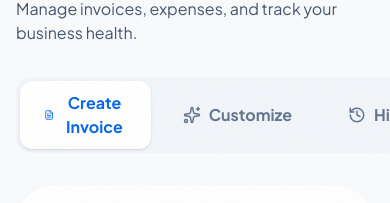
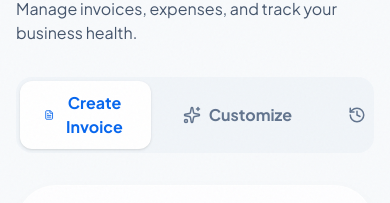
Before and after one commit to Jeevan0413/business-hub-tool, a React (Vite) app: page /finance in a window 390 px wide. Shown: the part 175-378 px from the top of the page. Built offline with nearby package versions, Linux system fonts and the light colour scheme; sample sign-in values are in the browser's storage.

Commit message:
Optimize mobile responsiveness for tab bars

```diff
--- a/src/index.css
+++ b/src/index.css
@@ -206,3 +206,12 @@
 .table-container {
   @apply overflow-x-auto rounded-[2rem] border border-slate-200 dark:border-white/5;
 }
+
+/* Hide scrollbar for elements like mobile tabs */
+.hide-scrollbar::-webkit-scrollbar {
+  display: none;
+}
+.hide-scrollbar {
+  -ms-overflow-style: none;  /* IE and Edge */
+  scrollbar-width: none;  /* Firefox */
+}
--- a/src/pages/FinanceTool.jsx
+++ b/src/pages/FinanceTool.jsx
@@ -353,7 +353,7 @@ export default function FinanceTool() {
         </div>
       </div>
 
-      <div className="flex gap-2 p-1 bg-slate-100 dark:bg-white/5 rounded-2xl w-fit">
+      <div className="flex gap-2 p-1 bg-slate-100 dark:bg-white/5 rounded-2xl w-full overflow-x-auto hide-scrollbar md:w-fit">
         {[
           { id: 'invoice', label: 'Create Invoice', icon: FileText },
           { id: 'customize', label: 'Customize', icon: Sparkles },
```
